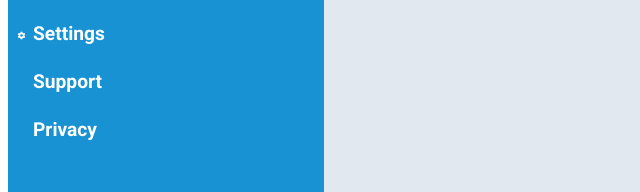
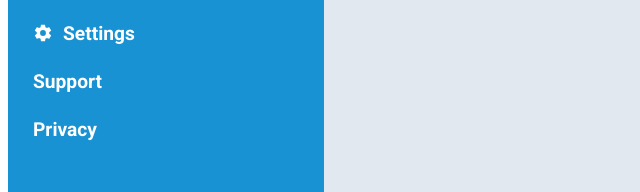
Before and after one commit to JAlblas/odin-admin-dashboard, a plain HTML site: page index.html in a window 1280 px wide. Shown: the part 372-564 px from the top of the page, 0-640 px from the left. Drawn offline with Linux system fonts and the light colour scheme.

Commit message:
Smarter way of showing lst icons added

```diff
--- a/index.html
+++ b/index.html
@@ -29,7 +29,7 @@
                 <li>Communities</li>
             </ul>
             <ul class="other-nav">
-                <li id="settings">Settings</li>
+                <li id="settings"><img src="img/cog.svg" alt="icon" class="list-icon">Settings</li>
                 <li>Support</li>
                 <li>Privacy</li>
             </ul>
--- a/style.css
+++ b/style.css
@@ -33,18 +33,26 @@ html {
 
 .sidebar ul {
     list-style: none;
-    padding-left: 0px;
+    padding: 0;
+    margin: 0;
 }
 
 .sidebar li {
     margin-top: 25px;
     font-size: 1.6em;
+    display: flex;
+    align-items: center;
+    /* Vertically center the icon and text */
 
 }
 
-.sidebar li#settings {
-    list-style-image: url('./img/cog.svg');
-
+.list-icon {
+    width: 20px;
+    /* Adjust based on icon size */
+    height: 20px;
+    /* Adjust based on icon size */
+    margin-right: 10px;
+    /* Space between icon and text */
 }
 
 .main-nav {}
```
